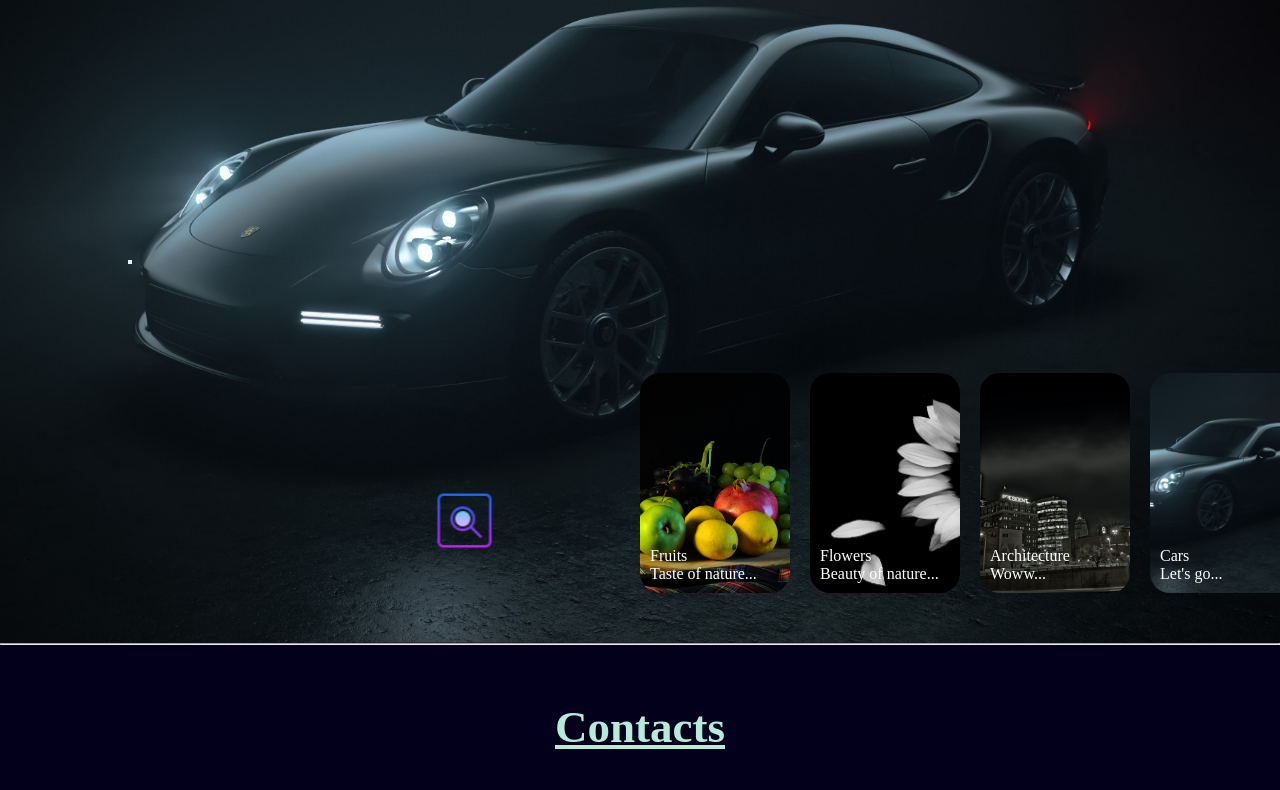
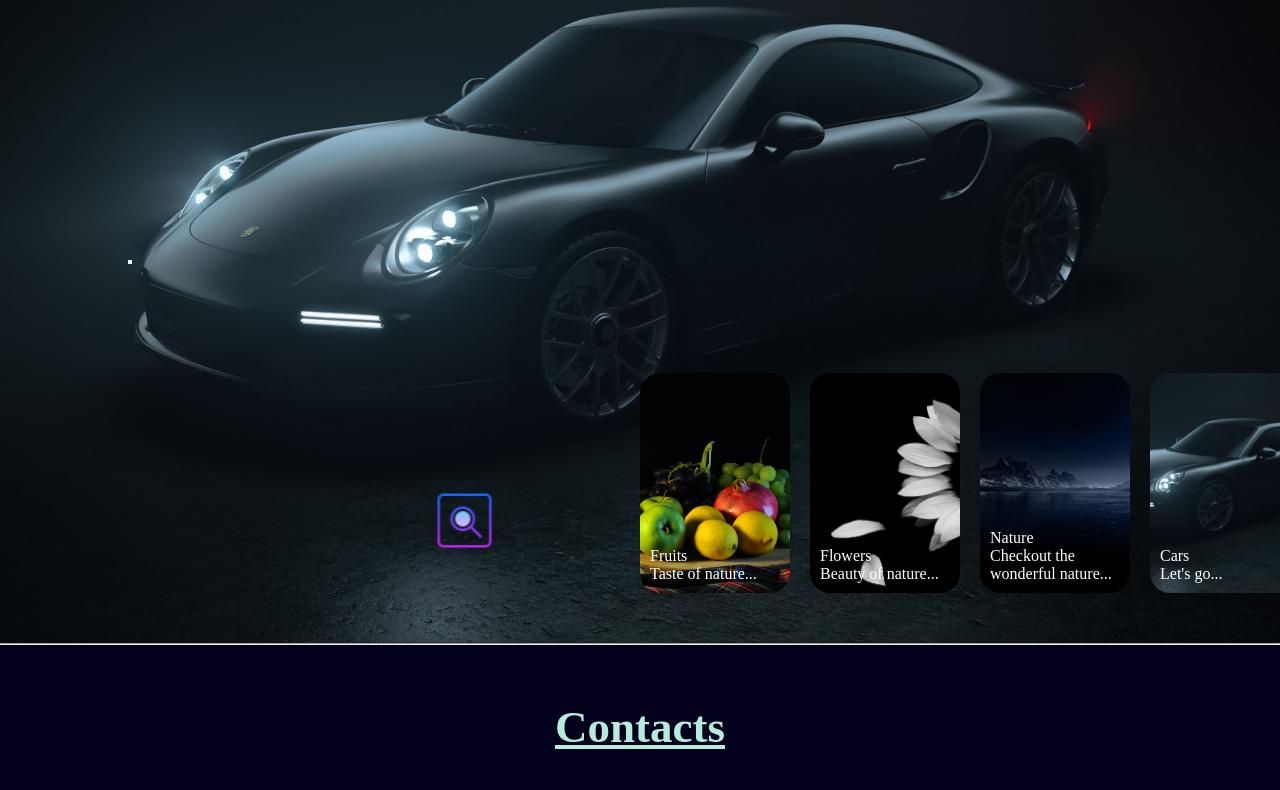
Before and after one commit to raju-raushan/image_hunt, a plain HTML site: page index.html in a window 1280 px wide. Shown: the part 1050-1840 px from the top of the page. Drawn offline with Linux system fonts and the light colour scheme; a script that the page names is missing.

Commit message:
Add files via upload

```diff
--- a/index.html
+++ b/index.html
@@ -67,7 +67,7 @@
 
     <div class="list">
         <div class="item">
-            <img src="architecture.jpg">
+            <img src="dark.jpg">
             <div class="content">
                 <div class="author">Hey!...How are you☺️</div>
                 <div class="title">Want images of</div>
@@ -127,13 +127,13 @@
     <!-- list thumnail -->
     <div class="thumbnail">
         <div class="item">
-            <img src="architecture.jpg">
+            <img src="dark.jpg">
             <div class="content">
                 <div class="title">
-                    Architecture
+                    Nature
                 </div>
                 <div class="description">
-                    Woww...
+                    Checkout the wonderful nature...
                 </div>
             </div>
         </div>
```
Also changed, not shown: dark.jpg (added).
